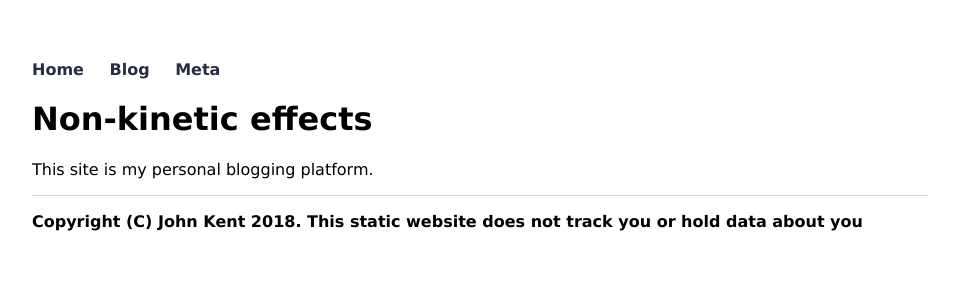
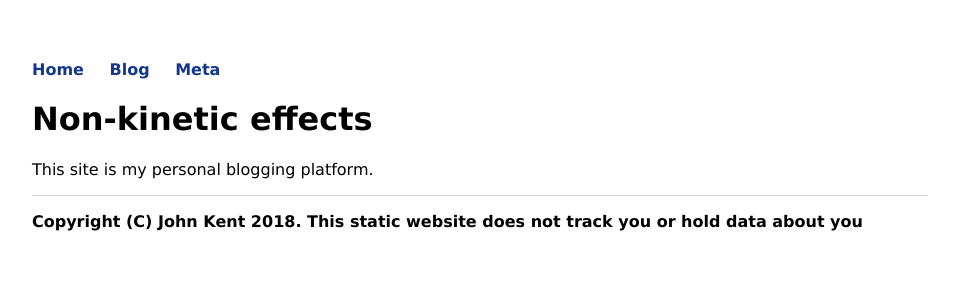
Before and after one commit to KineticLensman/KineticLensman.github.io, a Jekyll site: the page built from index.html, in a window 1280 px wide. Shown: the top 300 px of the page, without its empty margins (160-1119 px from the left). Built offline with Jekyll 4.4.1, drawn with Linux system fonts in a browser that asks for light colours.

Commit message:
testing colours

```diff
--- a/css/main.css
+++ b/css/main.css
@@ -16,11 +16,11 @@ nav ul li, footer ul li {
 }
 a {
     text-decoration: none;
-    color: #2a2c40 /* #777; */
+    color: #13368f /* #777; */
 }
 a:hover {
     text-decoration: underline;
-    color: #202020 /* nor prevously specified */
+    color: #0f245a /* nor prevously specified */
 }
 li {
     /* added this one to zap a Times New Roman that was sneaking in from somewhere */
```
